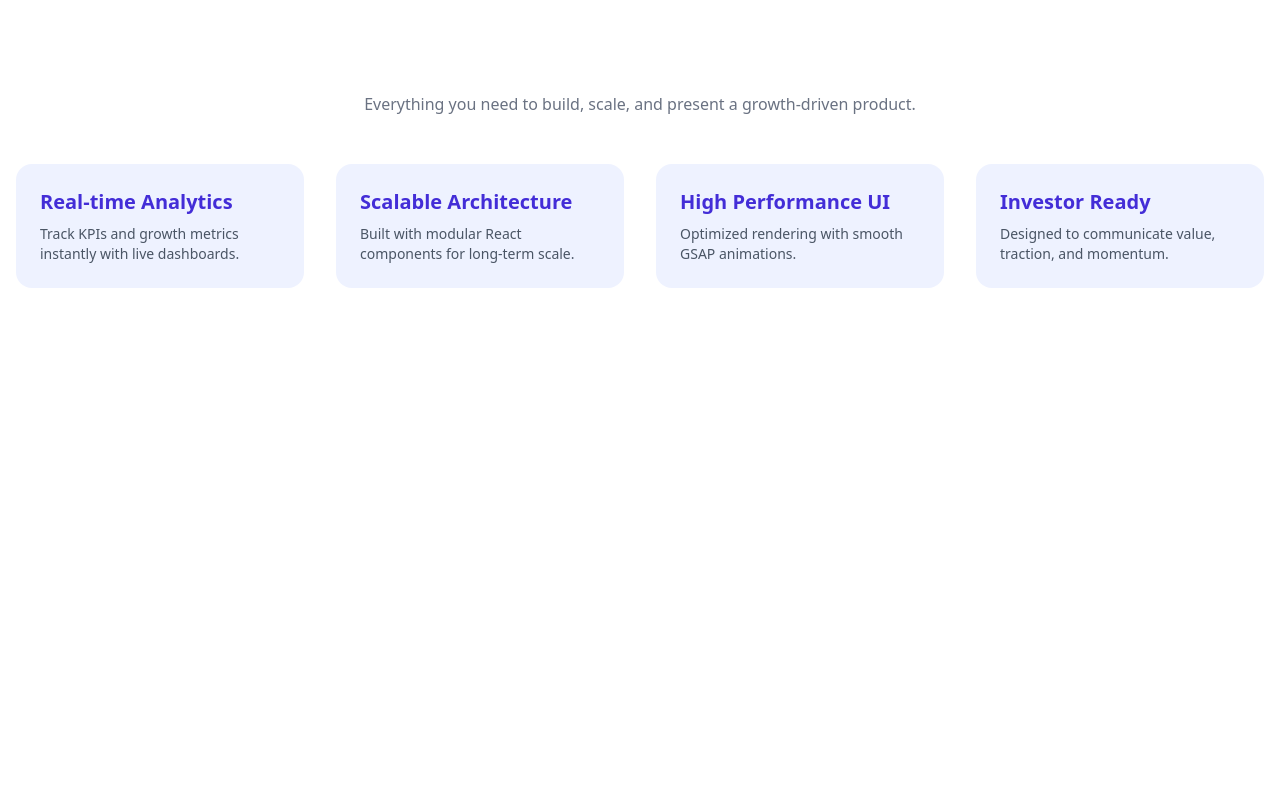
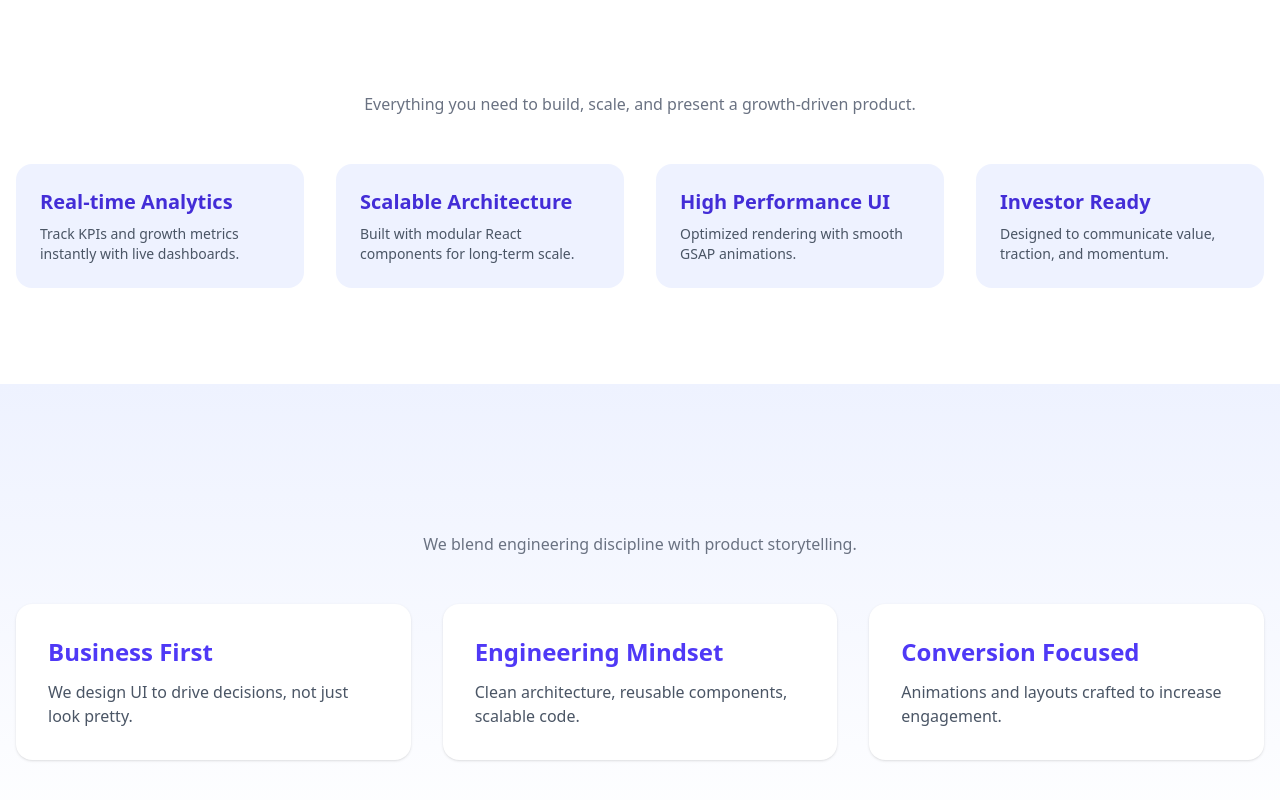
Before and after one commit to krishnakeshariya1/GrowthX, a React (Vite) app in the folder GrowthX/: page / in a window 1280 px wide. Shown: the part 896-1696 px from the top of the page. Before the commit the page ends 1280 px from the top, so only its background shows below. Built offline with nearby package versions, Linux system fonts and the light colour scheme.

Commit message:
made whyUs section with seperate card component

```diff
--- a/GrowthX/src/App.jsx
+++ b/GrowthX/src/App.jsx
@@ -1,6 +1,7 @@
 import Navbar from "./Components/Layout/Navbar/Navbar"
 import Features from "./Components/Sections/Features/Features"
 import Hero from "./Components/Sections/Hero/Hero"
+import WhyUs from "./Components/Sections/WhyUs/WhyUs"
 
 const App = ()=>{
     return(
@@ -9,6 +10,7 @@ const App = ()=>{
         <main className="mt-10"></main>
         <Hero />
         <Features />
+        <WhyUs />
         </>
     )
 }
--- /dev/null
+++ b/GrowthX/src/Components/Sections/WhyUs/WhyUs.jsx
@@ -0,0 +1,19 @@
+import SectionTitle from "../../UI/SectionTitle";
+import WhyUsCard from "./WhyUsCard";
+
+
+
+const WhyUs =()=> {
+  return (
+    <section className="py-24 bg-linear-to-b from-indigo-50 to-white">
+      <div className="container mx-auto px-4">
+        <SectionTitle
+          title="Why Choose Us"
+          subtitle="We blend engineering discipline with product storytelling."
+        />
+        <WhyUsCard />
+      </div>
+    </section>
+  );
+}
+export default WhyUs
--- /dev/null
+++ b/GrowthX/src/Components/Sections/WhyUs/WhyUsCard.jsx
@@ -0,0 +1,36 @@
+const reasons = [
+  {
+    title: "Business First",
+    desc: "We design UI to drive decisions, not just look pretty.",
+  },
+  {
+    title: "Engineering Mindset",
+    desc: "Clean architecture, reusable components, scalable code.",
+  },
+  {
+    title: "Conversion Focused",
+    desc: "Animations and layouts crafted to increase engagement.",
+  },
+];
+const WhyUsCard =()=>{
+    return(
+        <>
+        <div className="grid md:grid-cols-3 gap-8">
+          {reasons.map((r, i) => (
+            <div
+              key={i}
+              className="bg-white p-8 rounded-2xl shadow hover:shadow-xl transition"
+            >
+              <h3 className="text-2xl font-semibold text-indigo-600 mb-3">
+                {r.title}
+              </h3>
+              <p className="text-gray-600">
+                {r.desc}
+              </p>
+            </div>
+          ))}
+        </div>
+        </>
+    )
+}
+export default WhyUsCard
```
